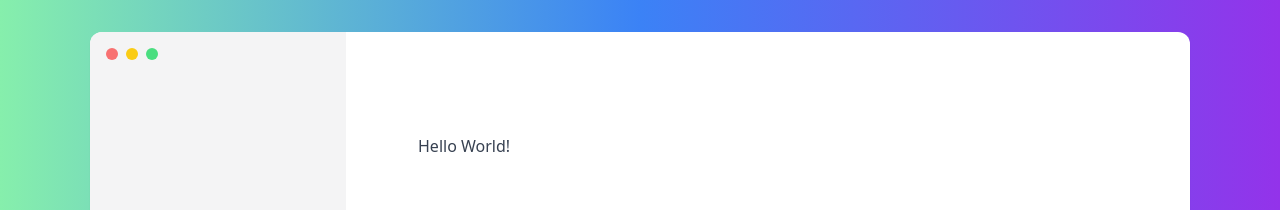
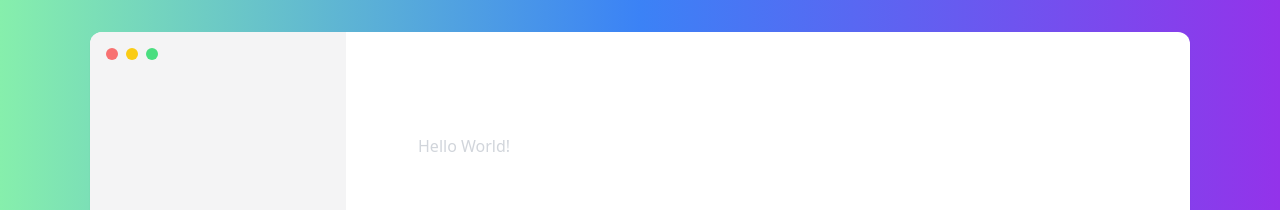
Before and after one commit to juliuscaezarff/Frame, a React (Vite) app: page / in a window 1280 px wide. Shown: the top 210 px of the page. Built offline with nearby package versions, Linux system fonts and the light colour scheme.

Commit message:
feat: editando o code-block e criando o BubbleMenu

```diff
--- a/src/components/Editor.tsx
+++ b/src/components/Editor.tsx
@@ -1,10 +1,21 @@
-import { useEditor, EditorContent } from '@tiptap/react';
-import StarterKit from '@tiptap/starter-kit'
+import { useEditor, EditorContent, BubbleMenu } from '@tiptap/react';
+import StarterKit from '@tiptap/starter-kit';
+import CodeBlockLowlight from '@tiptap/extension-code-block-lowlight'
+import { lowlight } from 'lowlight';
+import js from 'highlight.js/lib/languages/javascript';
 
+import 'highlight.js/styles/atom-one-dark.css'
+
+lowlight.registerLanguage('js', js)
 
 export default function Editor() {
     const editor = useEditor({
-        extensions: [StarterKit,],
+        extensions: [
+          StarterKit,
+          CodeBlockLowlight.configure({
+            lowlight,
+          }),
+        ],
         content: '<p>Hello World!</p>',
         editorProps: {
          attributes: {
@@ -14,9 +25,16 @@ export default function Editor() {
       })
 
   return (
-    <EditorContent
-      className="max-w-[700px] mx-auto pt-16 prose prose-violet"
-      editor={editor}
-    />
+    <>
+      <EditorContent
+        className="max-w-[700px] mx-auto pt-16 prose prose-invert prose-violet"
+        editor={editor}
+      />
+      { editor && (
+        <BubbleMenu editor={editor}>
+          <button>bold</button>
+        </BubbleMenu>
+      )}
+    </>
   )
 }
```
